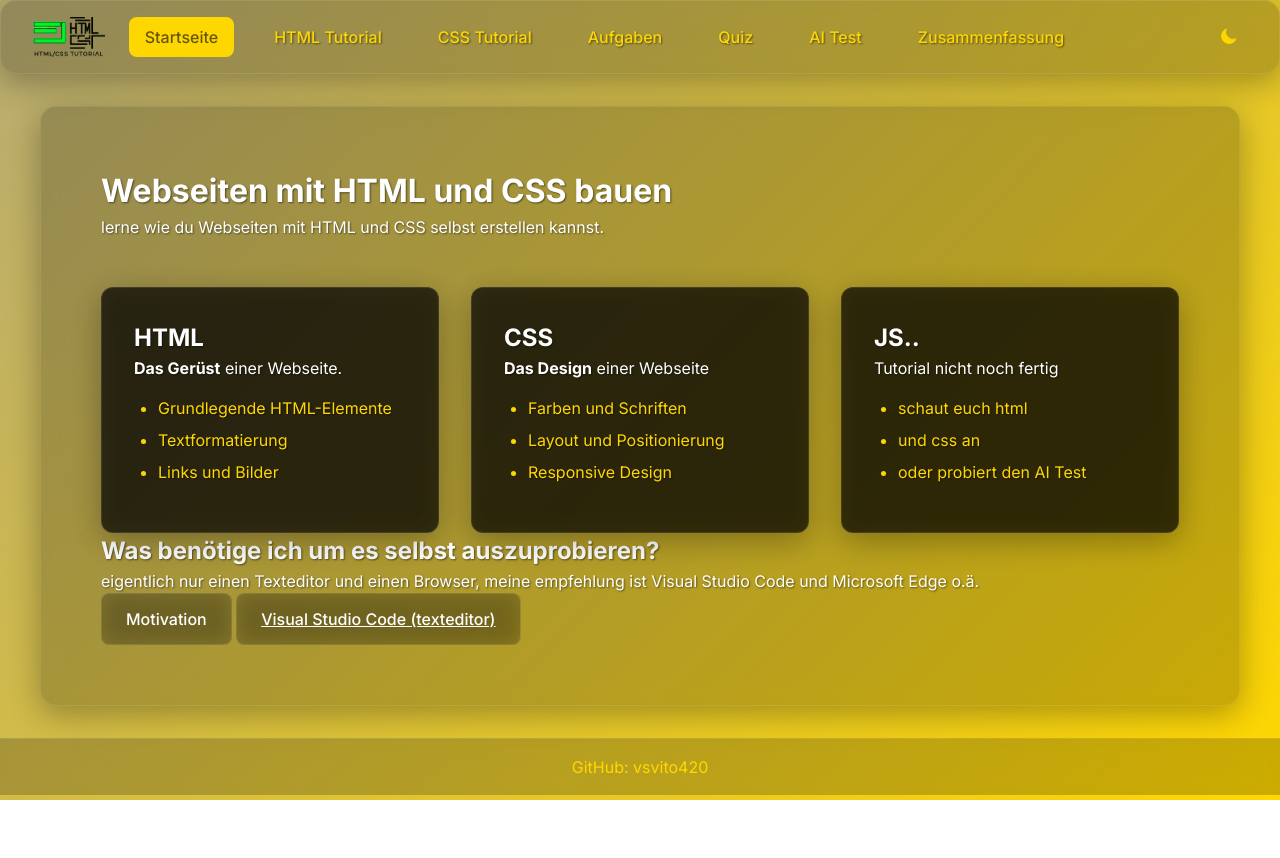
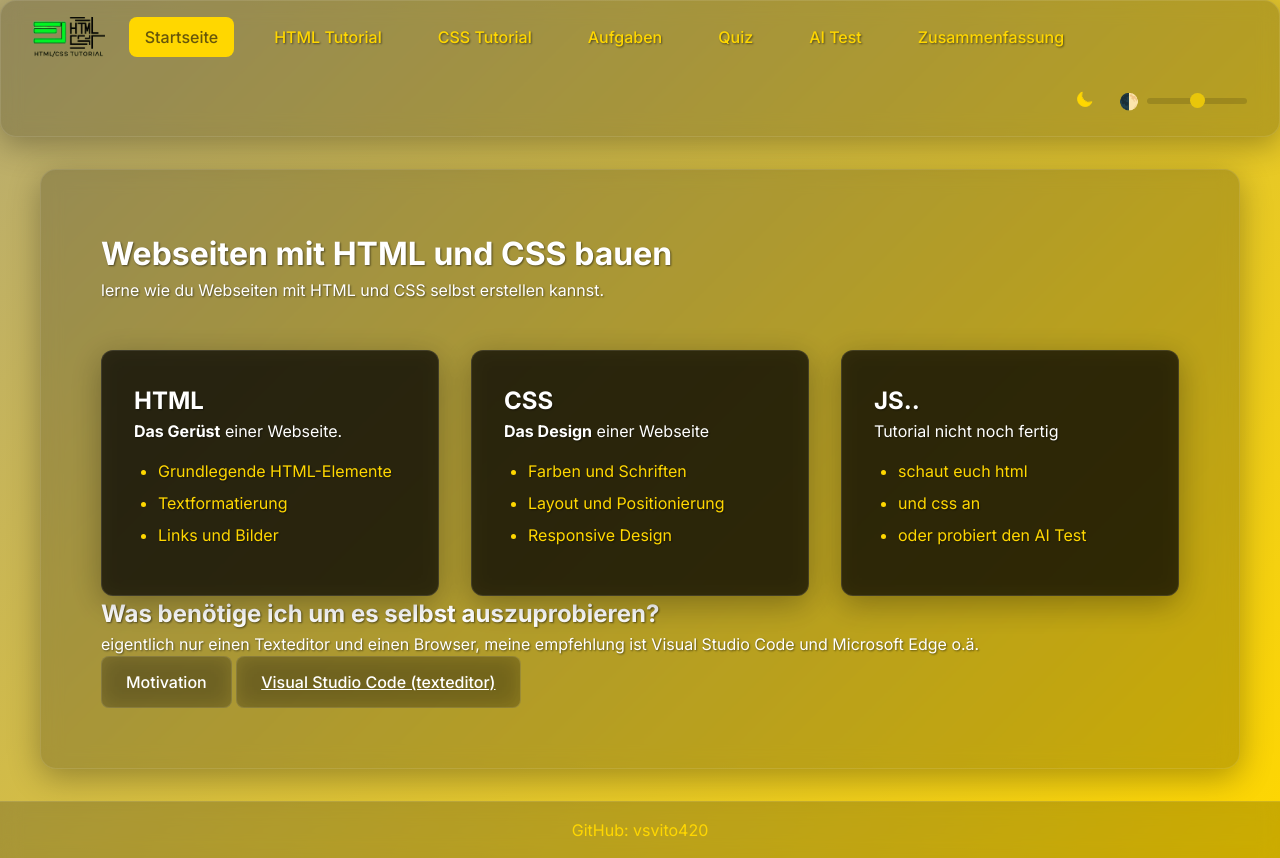
Before and after one commit to vsvito420/html-tutorial, a website: page project/index.html in a window 1280 px wide. Both pictures are taken after a click on the button "Theme wechseln". Before the commit the page ends 800 px from the top, so only its background shows below. Drawn offline with Linux system fonts and the light colour scheme.

Commit message:
Füge Steuerungen für das Thema und die Helligkeit hinzu, einschließlich eines Schiebereglers zur Anpassung der Helligkeit

```diff
--- a/project/script.js
+++ b/project/script.js
@@ -25,21 +25,68 @@ function updateThemeIcon(theme) {
   }
 }
 
-// Initialize theme and add toggle button to navigation
+// Initialize theme and add controls to navigation
 document.addEventListener('DOMContentLoaded', () => {
   const currentTheme = initTheme();
 
-  // Create and add theme toggle button
+  // Create theme controls container
   const nav = document.querySelector('nav');
   if (nav) {
+    const themeControls = document.createElement('div');
+    themeControls.className = 'theme-controls';
+
+    // Create and add theme toggle button
     const themeToggle = document.createElement('button');
     themeToggle.className = 'theme-toggle';
     themeToggle.setAttribute('aria-label', 'Theme wechseln');
     themeToggle.innerHTML = `<svg xmlns="http://www.w3.org/2000/svg" fill="none" viewBox="0 0 24 24" stroke="currentColor"></svg>`;
     themeToggle.onclick = toggleTheme;
-    nav.appendChild(themeToggle);
+
+    // Create brightness control
+    const brightnessControl = document.createElement('div');
+    brightnessControl.className = 'brightness-control';
+    brightnessControl.style.display = document.documentElement.getAttribute('data-theme') === 'dark' ? 'flex' : 'none';
+
+    const brightnessSlider = document.createElement('input');
+    brightnessSlider.type = 'range';
+    brightnessSlider.className = 'brightness-slider';
+    brightnessSlider.min = '0.5';
+    brightnessSlider.max = '1.5';
+    brightnessSlider.step = '0.1';
+    brightnessSlider.value = '1';
+
+    brightnessSlider.addEventListener('input', (e) => {
+      document.documentElement.style.setProperty('--brightness', e.target.value);
+    });
+
+    // Add brightness icon
+    const brightnessIcon = document.createElement('span');
+    brightnessIcon.innerHTML = '🌓';
+    brightnessIcon.style.fontSize = '16px';
+
+    // Assemble controls
+    brightnessControl.appendChild(brightnessIcon);
+    brightnessControl.appendChild(brightnessSlider);
+    themeControls.appendChild(themeToggle);
+    themeControls.appendChild(brightnessControl);
+    nav.appendChild(themeControls);
 
     // Set initial icon
     updateThemeIcon(currentTheme);
+
+    // Update brightness control visibility when theme changes
+    const observer = new MutationObserver((mutations) => {
+      mutations.forEach((mutation) => {
+        if (mutation.attributeName === 'data-theme') {
+          brightnessControl.style.display =
+            document.documentElement.getAttribute('data-theme') === 'dark' ? 'flex' : 'none';
+        }
+      });
+    });
+
+    observer.observe(document.documentElement, {
+      attributes: true,
+      attributeFilter: ['data-theme']
+    });
   }
 });
--- a/project/styles.css
+++ b/project/styles.css
@@ -3,6 +3,8 @@
 
 /* CSS Variablen für Theme */
 :root {
+  /* Brightness Control */
+  --brightness: 1;
   /* Light Theme (Standard) */
   --bg-primary: rgba(187, 226, 150, 0.8);
   --bg-secondary: rgba(223, 204, 204, 0.7);
@@ -32,8 +34,8 @@
 
 /* Dark Theme */
 [data-theme="dark"] {
-  --bg-primary: rgba(165, 150, 79, 0.8);
-  --bg-secondary: rgba(37, 32, 14, 0.7);
+  --bg-primary: rgba(165, 150, 79, calc(0.8 * var(--brightness)));
+  --bg-secondary: rgba(37, 32, 14, calc(0.7 * var(--brightness)));
   --text-primary: #ffffff;
   --text-secondary: #ffd700;
   --border-color: rgba(197, 168, 28, 0.3);
@@ -298,14 +300,69 @@ nav a[aria-current="page"] {
   color: var(--bg-secondary);
 }
 
-/* Theme Toggle Button */
+/* Theme Toggle Button und Brightness Control */
+.theme-controls {
+  display: flex;
+  align-items: center;
+  gap: 1rem;
+  margin-left: auto;
+}
+
 .theme-toggle {
   background: none;
   border: none;
   padding: 0.5rem;
   cursor: pointer;
   color: var(--text-secondary);
-  margin-left: auto;
+}
+
+.brightness-control {
+  display: flex;
+  align-items: center;
+  gap: 0.5rem;
+}
+
+.brightness-slider {
+  -webkit-appearance: none;
+  width: 100px;
+  height: 6px;
+  border-radius: 3px;
+  background: var(--glass-bg);
+  outline: none;
+  opacity: 0.7;
+  transition: opacity 0.2s;
+}
+
+.brightness-slider:hover {
+  opacity: 1;
+}
+
+.brightness-slider::-webkit-slider-thumb {
+  -webkit-appearance: none;
+  appearance: none;
+  width: 15px;
+  height: 15px;
+  border-radius: 50%;
+  background: var(--accent-color);
+  cursor: pointer;
+  transition: all 0.2s ease;
+}
+
+.brightness-slider::-moz-range-thumb {
+  width: 15px;
+  height: 15px;
+  border-radius: 50%;
+  background: var(--accent-color);
+  cursor: pointer;
+  transition: all 0.2s ease;
+}
+
+.brightness-slider::-webkit-slider-thumb:hover {
+  transform: scale(1.2);
+}
+
+.brightness-slider::-moz-range-thumb:hover {
+  transform: scale(1.2);
 }
 
 .theme-toggle svg {
```
